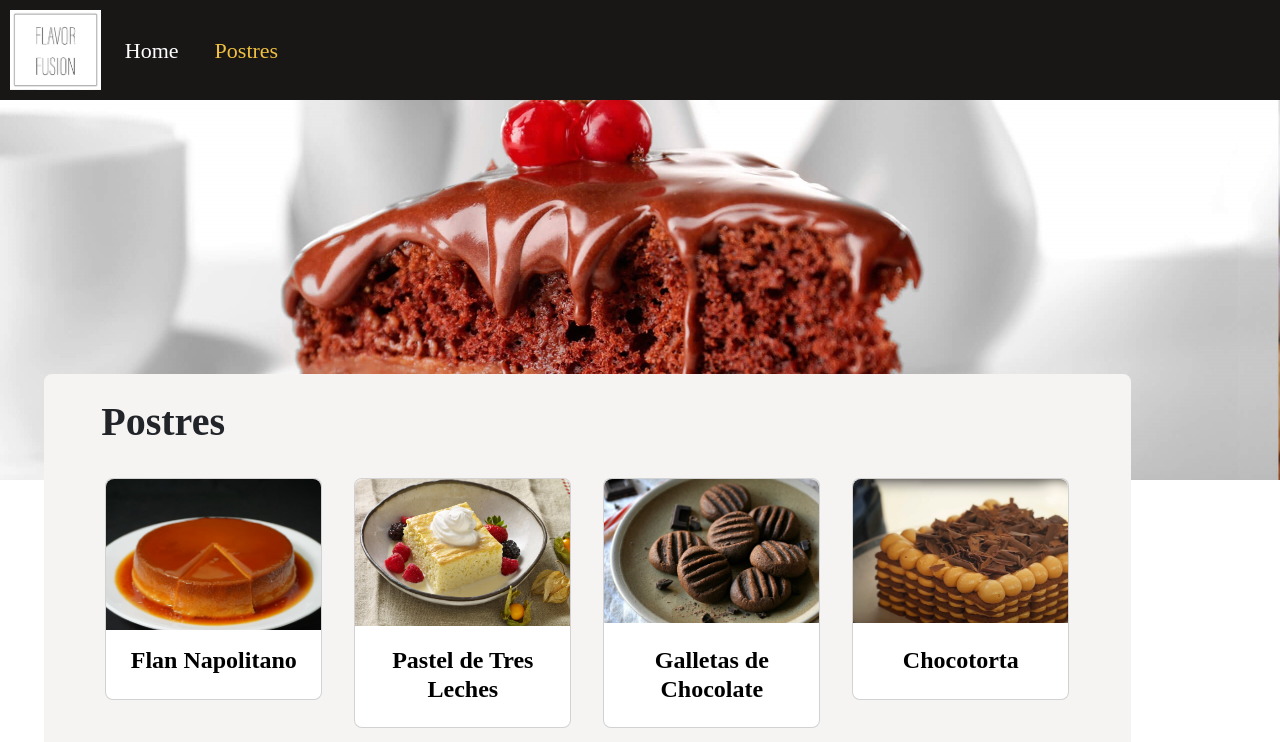
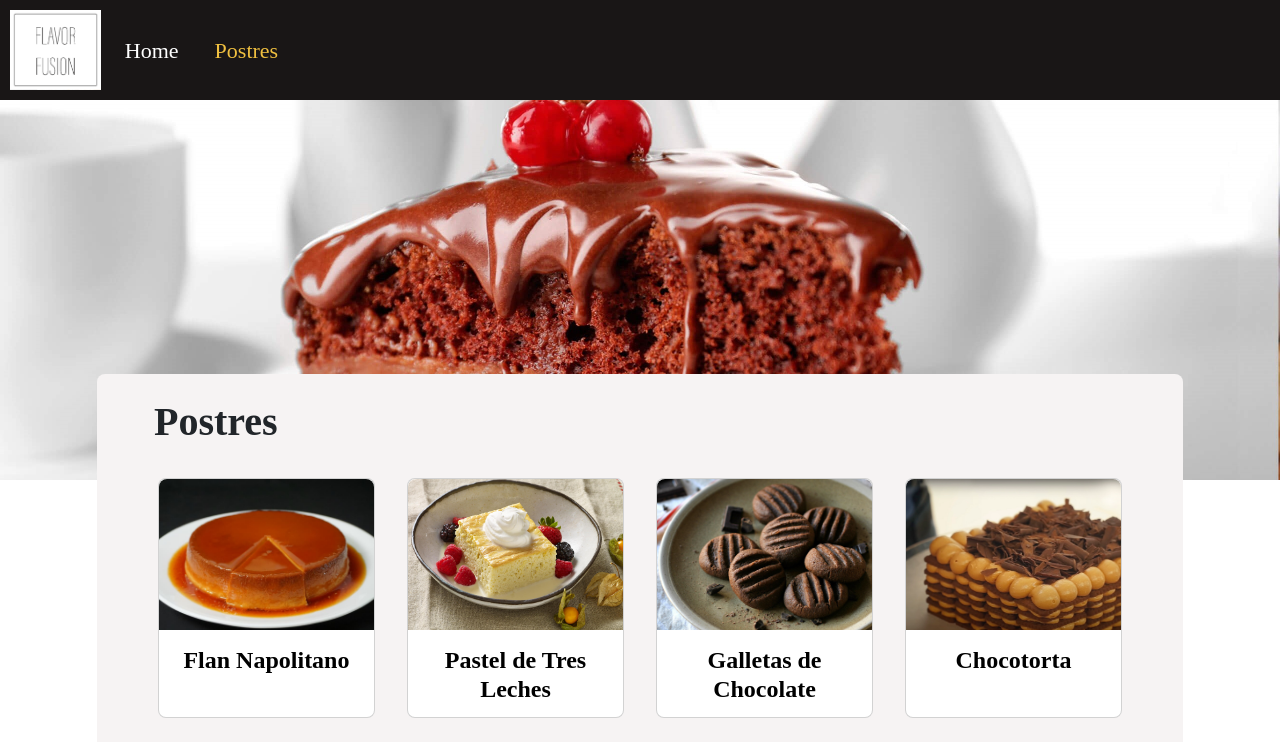
Before and after one commit to DravZ/recetario, a React (Vite) app: page /postres in a window 1280 px wide. Shown: the top 742 px of the page. Built offline with nearby package versions, Linux system fonts and the light colour scheme; a web font is replaced by a local one.

Commit message:
Correccion cards

```diff
--- a/src/components/Pages/postres/PostresComponent.tsx
+++ b/src/components/Pages/postres/PostresComponent.tsx
@@ -6,7 +6,7 @@ function PostresComponent(){
         <div className="container-grid">
             <img src="../../../../public/img/Categorias/postres/banner_pastel_choco.jpg" alt="Postres" />
             <div className="overlay">
-                <div className='row mb-4'>
+                <div className='row mb-4 d-flex justify-content-center'>
                     <div className='col-11'>
                         <CategoriasComponent categoria="Postres" />
                     </div>
--- a/src/components/category/CardProductComponent/CardProductComponent.css
+++ b/src/components/category/CardProductComponent/CardProductComponent.css
@@ -4,12 +4,14 @@
     padding-bottom: 70%;
     /* Mantiene el contenedor cuadrado */
     overflow: hidden;
+
 }
 
-.square-img img {
+.sqr-img {
     border-top-left-radius: 0.5rem;
     border-top-right-radius: 0.5rem;
     position: absolute;
+    aspect-ratio: 1/0.7;
     top: 0;
     left: 0;
     width: 100%;
@@ -20,6 +22,7 @@
 
 .card-product{
     border-radius: 0.5rem;
+    height: 90%;
 }
 .no-decoration{
     text-decoration: none;
--- a/src/components/category/CardProductComponent/CardProductComponent.tsx
+++ b/src/components/category/CardProductComponent/CardProductComponent.tsx
@@ -14,7 +14,7 @@ const CardProductComponent: React.FC<CardProps> = ({id, img, title}) =>{
             <div className="card col-12 my-2 card-product">
                 <Link className='no-decoration fontclr-black' to={'/receta/'+ (id)}>
                     <div className="square-img">
-                        <img src={img} alt="Imagen de ejemplo"/>
+                        <img src={img} alt="Imagen de ejemplo" className='sqr-img'/>
                     </div>
                     <div className="card-body">
                         <h4 className="card-title font-bold text-center">{title}</h4>
```
